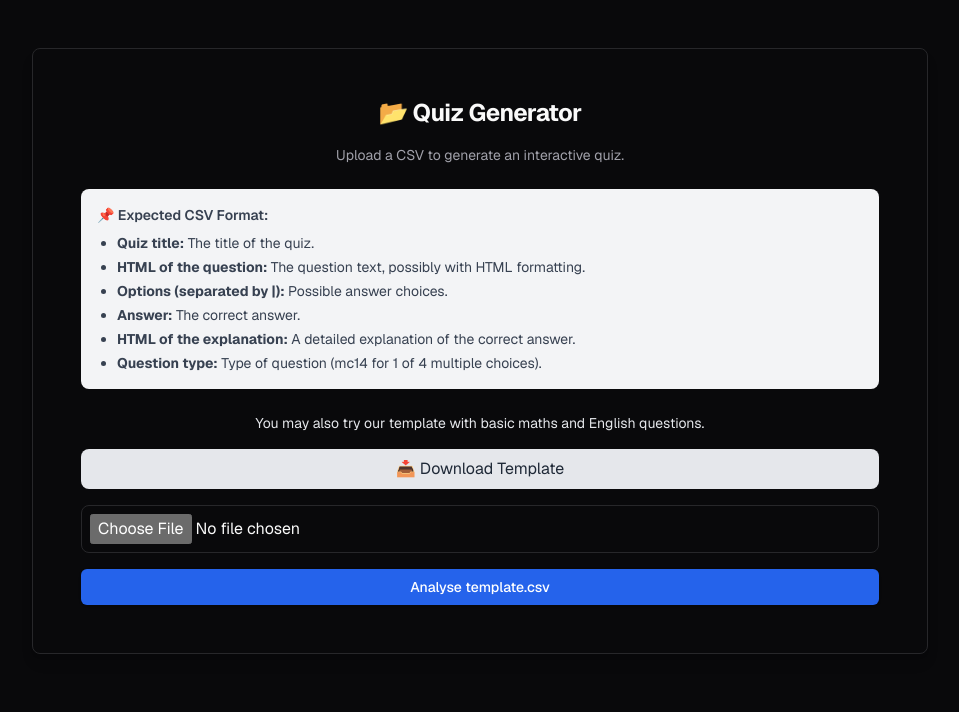
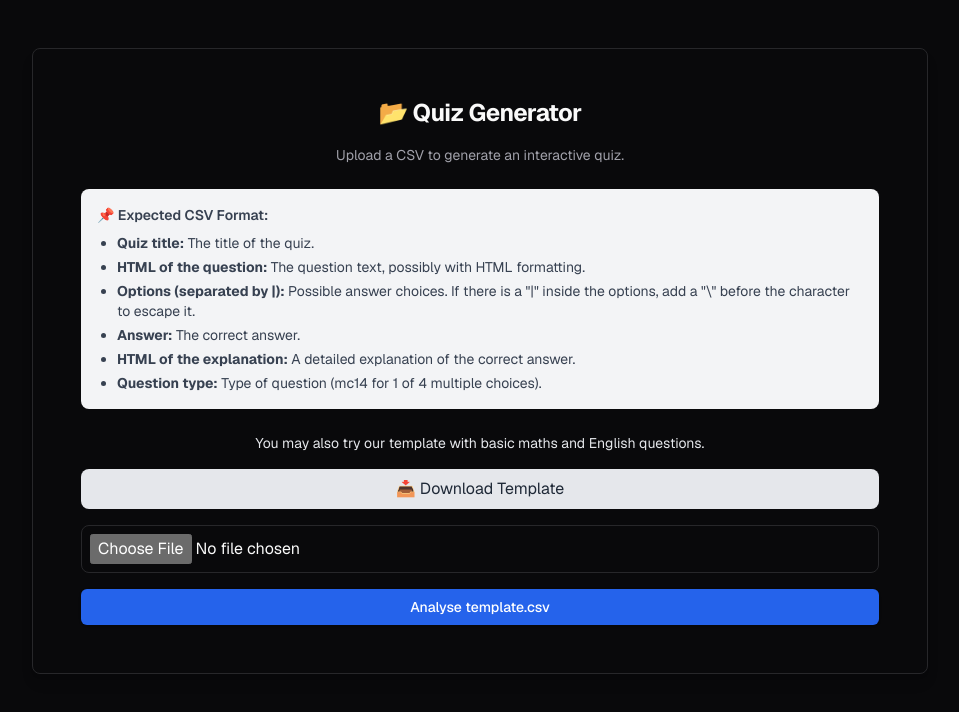
Before and after one commit to moabzomg/question-generator, a Next.js app: page / in a window 1280 px wide. Shown: the top 712 px of the page, without its empty margins (160-1119 px from the left). Built offline with nearby package versions, Linux system fonts and the light colour scheme.

Commit message:
handle | inside options

```diff
--- a/app/(preview)/page.tsx
+++ b/app/(preview)/page.tsx
@@ -94,8 +94,8 @@ export default function Files() {
         const question = row["HTML of the question"]?.trim();
         const answer = row["Answer"]?.trim();
         const options = row["Options, separated by |"]
-          ?.split("|")
-          .map((option: string) => option.trim());
+          ?.match(/(?:\\.|[^|])+/g) // Splits by "|" only if it is NOT escaped
+          ?.map((option: string) => option.replace(/\\\|/g, "|").trim()); // Remove "\" before "|"
         const explanation =
           row["HTML of the explanation to the answer"]?.trim();
         const type = row["Question type"]?.trim();
@@ -239,7 +239,9 @@ export default function Files() {
                 HTML formatting.
               </li>
               <li>
-                <b>Options (separated by |):</b> Possible answer choices.
+                <b>Options (separated by |):</b> Possible answer choices. If
+                there is a "|" inside the options, add a "\" before the
+                character to escape it.
               </li>
               <li>
                 <b>Answer:</b> The correct answer.
```
Also changed, not shown: 1 other file (tests, documents, lock files or other folders).
